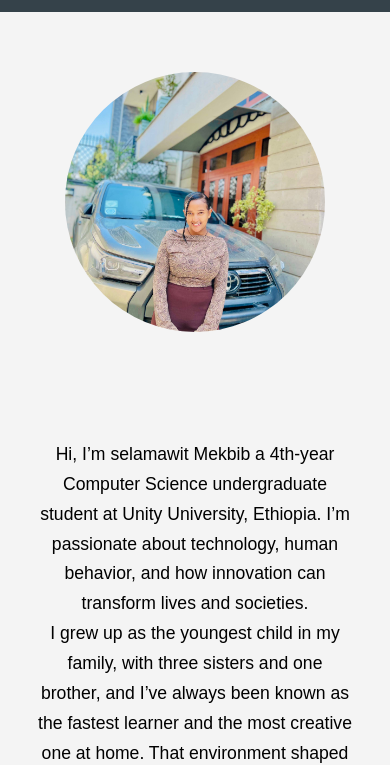
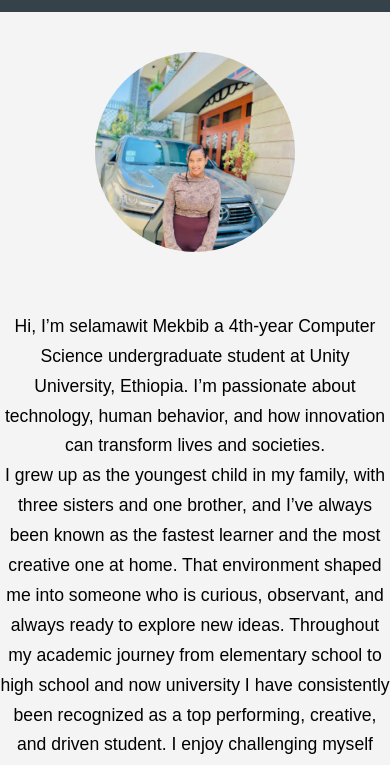
Before and after one commit to Selam-Tech/salamtech.github.io, a plain HTML site: page about.html in a window 390 px wide. Shown: the part 85-850 px from the top of the page. Drawn offline with Linux system fonts and the light colour scheme.

Commit message:
Update styles.css

```diff
--- a/styles.css
+++ b/styles.css
@@ -44,38 +44,15 @@ h1, h2 {
     color: #35424a;
 }
 
-.about-container {
-    display: flex;
-    align-items: flex-start;
-    margin: 20px;
-}
 
-.about-image {
-    max-width: 300px;
-    height: auto;
-    margin-right: 20px;
-    border-radius: 5px;
-}
 
-.about-text {
-    flex: 1;
-    padding: 38px;
-}
 
-.about-container {
-    display: flex;
-    align-items: flex-start;
-    justify-content: center;
-    gap: 40px;
-    margin: 40px;
-}
 
-.about-image {
-    width: 260px;
-    height: 260px;
-    object-fit: cover;
-    border-radius: 50%;
-}
+
+
+
+
+
 
 .about-text {
     max-width: 600px;
@@ -258,35 +235,60 @@ footer {
 }
 
 
-/* FIXED ABOUT PAGE LAYOUT */
+
+
 .about-container,
 .about-section {
-    text-align: center;
+    display: flex;
+    align-items: flex-start;
+    justify-content: center;
+    gap: 40px;
     margin: 40px auto;
-    max-width: 900px;
+    max-width: 1000px;
 }
 
-/* Make all about images circular */
-.about-image {
-    width: 260px;
-    height: 260px;
-    object-fit: cover;
-    border-radius: 50%;
-    display: block;
-    margin: 20px auto;
-}
 
-.about-text {
-    font-size: 1.1rem;
-    line-height: 1.7;
-    margin-top: 10px;
-}
-
+.about-image,
 .about-photo {
     width: 260px;
     height: 260px;
+    border-radius: 50%;
     object-fit: cover;
-    border-radius: 50%;
-    display: block;
-    margin: 20px auto;
+    flex-shrink: 0;
 }
+
+
+.about-text,
+.about-content {
+    flex: 1;
+    max-width: 600px;
+    line-height: 1.7;
+    font-size: 1.1rem;
+}
+
+
+@media (max-width: 768px) {
+
+
+    .about-container,
+    .about-section {
+        flex-direction: column;
+        text-align: center;
+    }
+
+
+    .about-image,
+    .about-photo {
+        width: 200px;
+        height: 200px;
+        margin: 0 auto 20px;
+    }
+
+        .overlay h1 {
+        font-size: 2rem;
+    }
+
+    .overlay p {
+        font-size: 1rem;
+    }
+}
```
